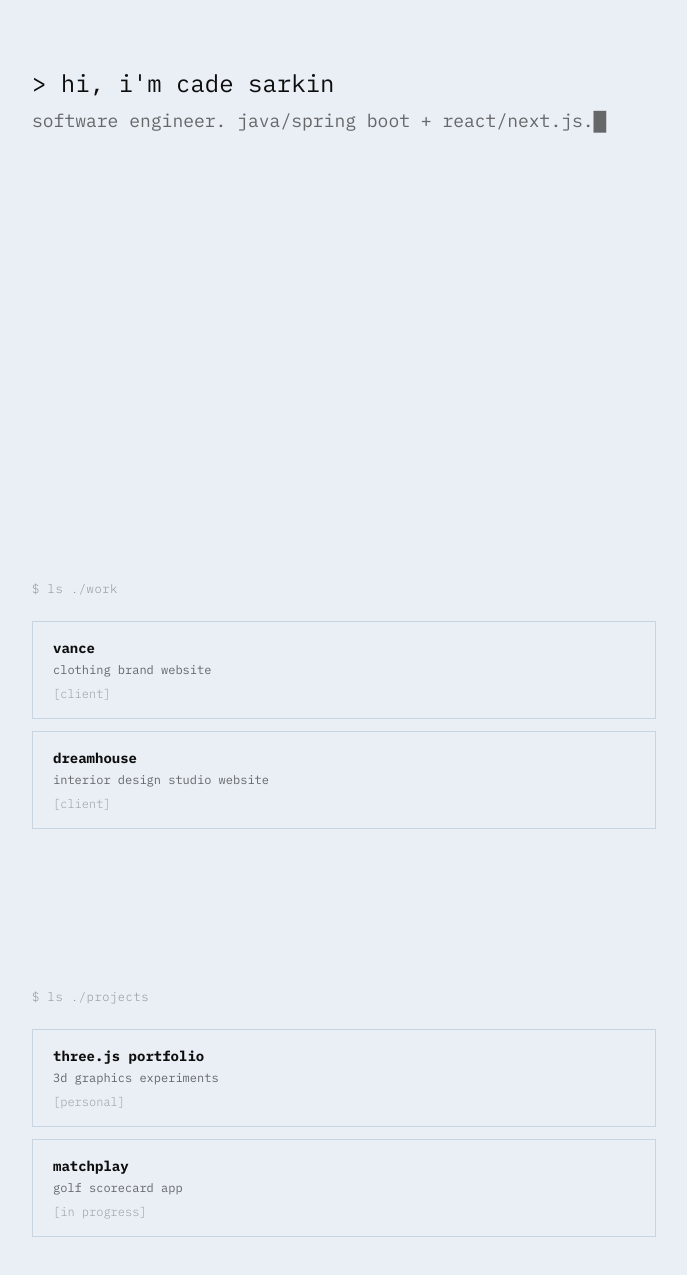
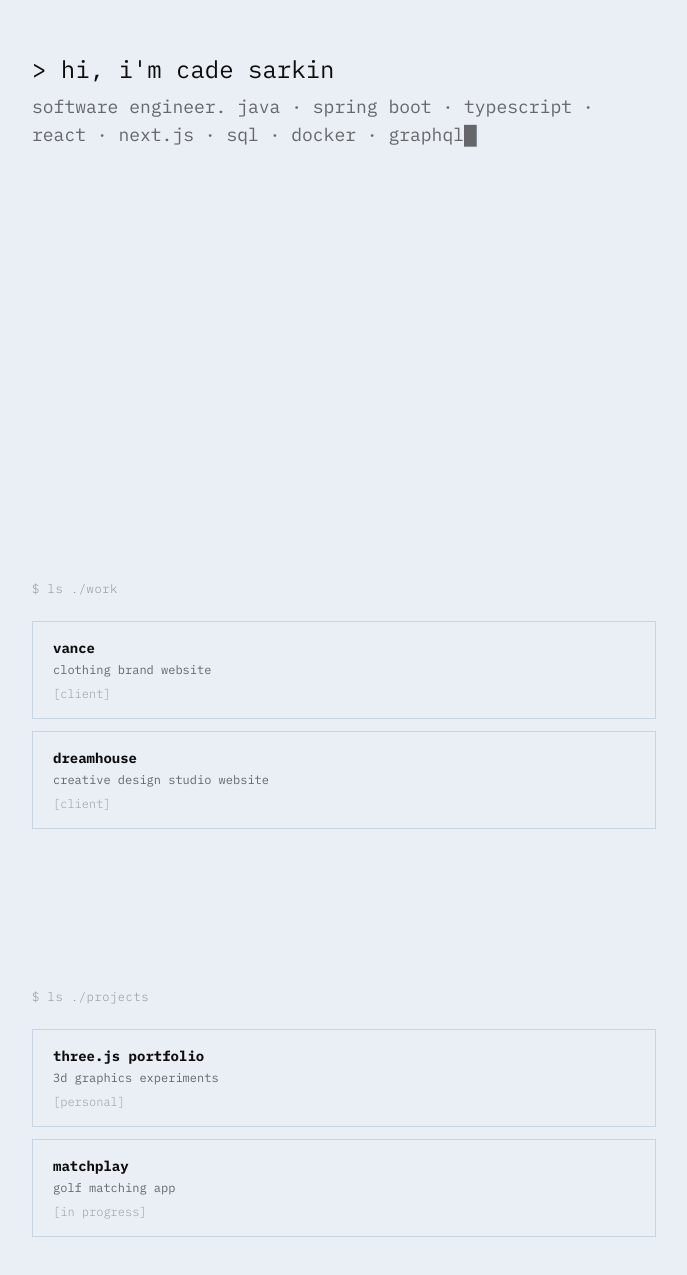
Before and after one commit to cadesarkin/portfolio, a Next.js app: page / in a window 1280 px wide. Shown: the part 299-1574 px from the top of the page, without its empty margins (296-983 px from the left). Built offline with nearby package versions, Linux system fonts and the light colour scheme.

Commit message:
feat: expand skills in hero subtitle

```diff
--- a/src/app/page.tsx
+++ b/src/app/page.tsx
@@ -22,15 +22,15 @@ const workItems: (ModalData & { tag: string; cardDescription: string })[] = [
     type: "work",
     liveUrl: "https://vance-ad.com",
     description:
-      "Website for Vance, a designer clothing brand. Built with custom JavaScript, CSS, and HTML. New site under construction with React/Next.js and Stripe.",
+      "Website for Vance, a designer clothing brand. Built with React/Next.js and Stripe.",
   },
   {
     title: "dreamhouse",
-    cardDescription: "interior design studio website",
+    cardDescription: "creative design studio website",
     tag: "[client]",
     type: "work",
     liveUrl: "https://dreamhouse.nyc",
-    description: "Website for Dreamhouse, an interior design studio based in New York City.",
+    description: "Website for Dreamhouse, a creative design studio based in New York City.",
   },
 ]
 
@@ -41,17 +41,16 @@ const projectItems: (ModalData & { tag: string; cardDescription: string })[] = [
     tag: "[personal]",
     type: "project",
     githubUrl: "https://github.com/cadesarkin/threejs-learning-portfolio",
-    liveUrl: "https://threejs-learning-portfolio.vercel.app",
     description:
       "A collection of 3D graphics experiments built while learning Three.js. Explores lighting, geometry, animation, and shader techniques.",
   },
   {
     title: "matchplay",
-    cardDescription: "golf scorecard app",
+    cardDescription: "golf matching app",
     tag: "[in progress]",
     type: "project",
     githubUrl: "https://github.com/cadesarkin/matchplay",
-    description: "golf scorecard app. currently in development.",
+    description: "golf matching app. currently in development.",
   },
 ]
 
@@ -109,7 +108,7 @@ export default function Home() {
             {showLine2 && (
               <div className="mt-2 text-base sm:text-lg opacity-60">
                 <Typewriter
-                  text="software engineer. java/spring boot + react/next.js."
+                  text="software engineer. java · spring boot · typescript · react · next.js · sql · docker · graphql"
                   speed={40}
                   show={true}
                 />
```
